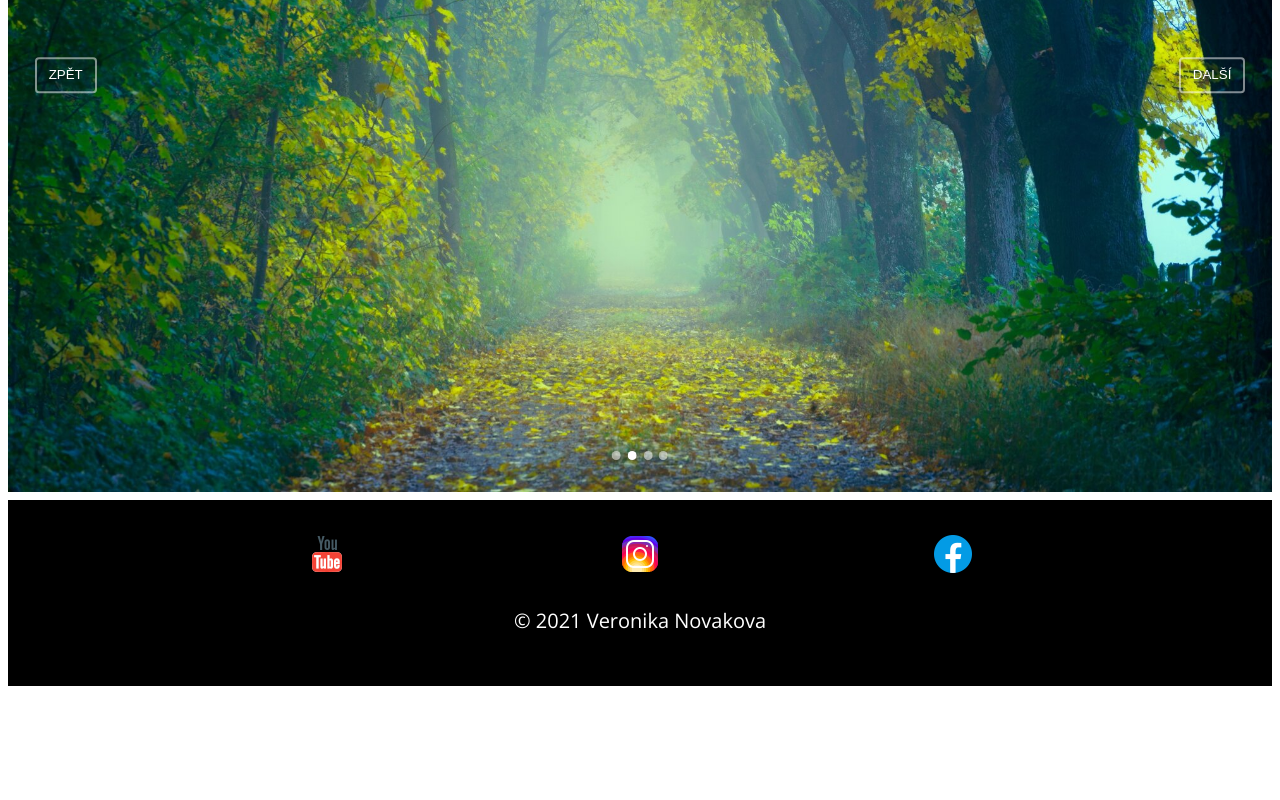
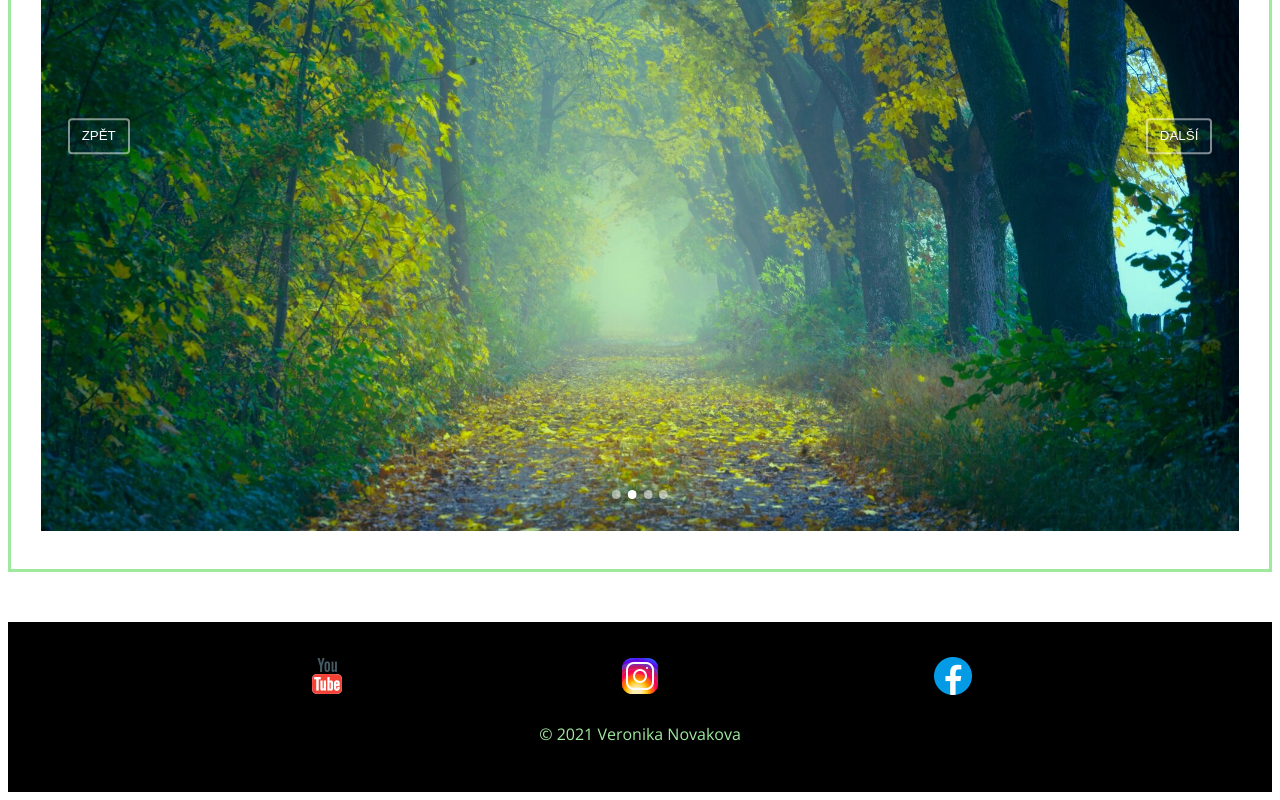
Before and after one commit to Veronika2Novak/Adam-novak-foto-video, an Eleventy site: page index.html in a window 1280 px wide. Shown: the part 666-1466 px from the top of the page. Before the commit the page ends 1360 px from the top, so only its background shows below. Built offline with nearby package versions, Linux system fonts and the light colour scheme; Eleventy itself is replaced by a stand-in of ours; files that its build step writes are made by us from their sources.

Commit message:
Challenge with Glide

```diff
--- a/_includes/home-page.njk
+++ b/_includes/home-page.njk
@@ -74,9 +74,9 @@
 <script src="glide.min.js"></script>
 
 <script>
-  new Glide('.glide', {
+  new Glide(".glide", {
       autoplay: 4000,
-      hoverpause: false
+      hoverpause: false,
   }).mount()
 </script>
 
--- a/scss/style.scss
+++ b/scss/style.scss
@@ -4,7 +4,7 @@
  **************************************
 */
 
-$primary: lightskyblue;
+$primary: rgb(159, 233, 159);
 $font: "Open sans", sans-serif;
 
 
@@ -31,7 +31,7 @@ body {
     width: 100%;
 }
 
-.main {
+main {
   margin: 50px 0;
   padding: 30px;
   border: 3px solid $primary;
@@ -107,7 +107,8 @@ FOOTER
     text-align: center;
     padding: 30px;
     background-color: black;
-    color: white;
+    color: $primary;
+    font-size: 16px;
 }
 
 .socialmedia {
```
Also changed, not shown: css/style.css, 1 other file.
